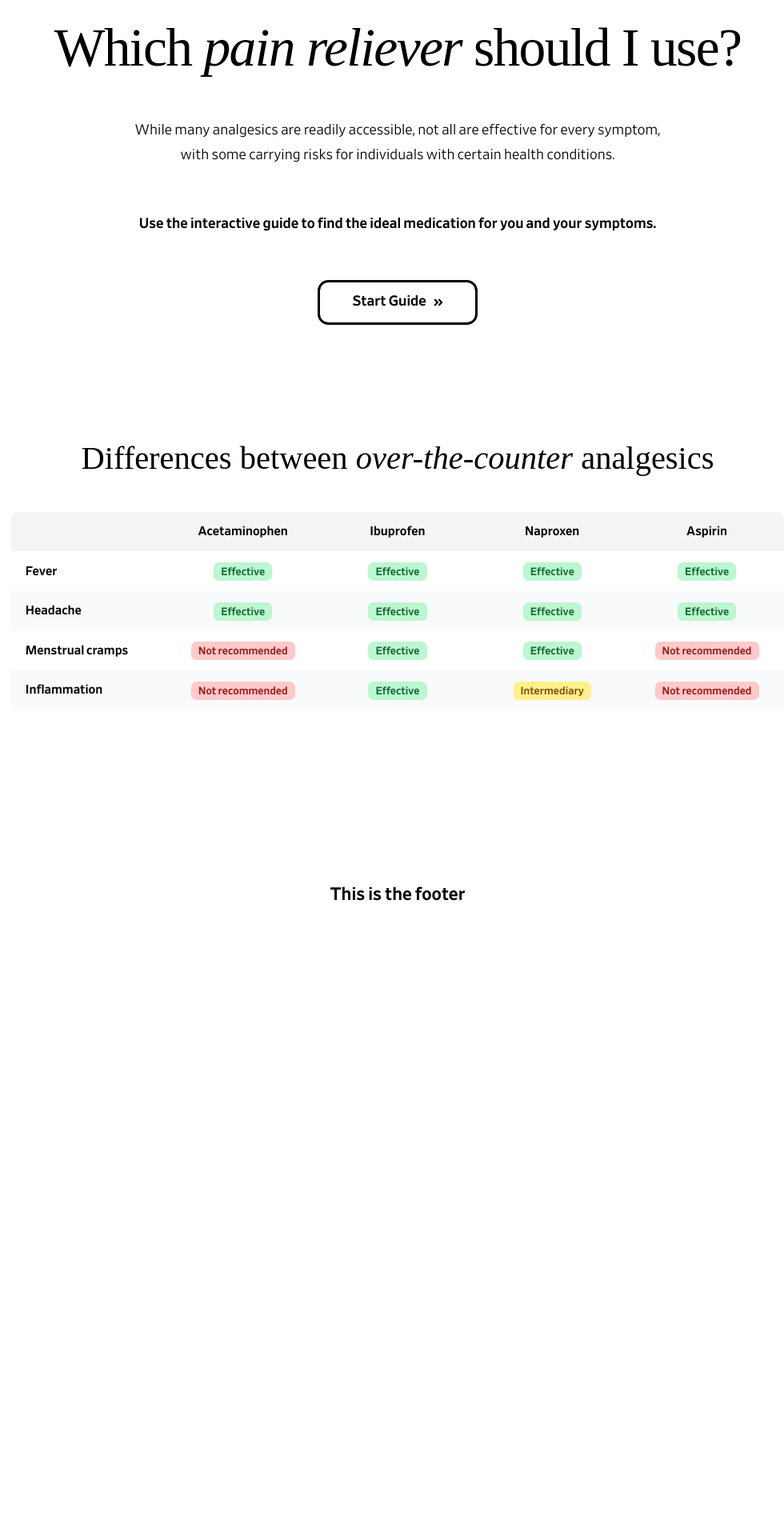
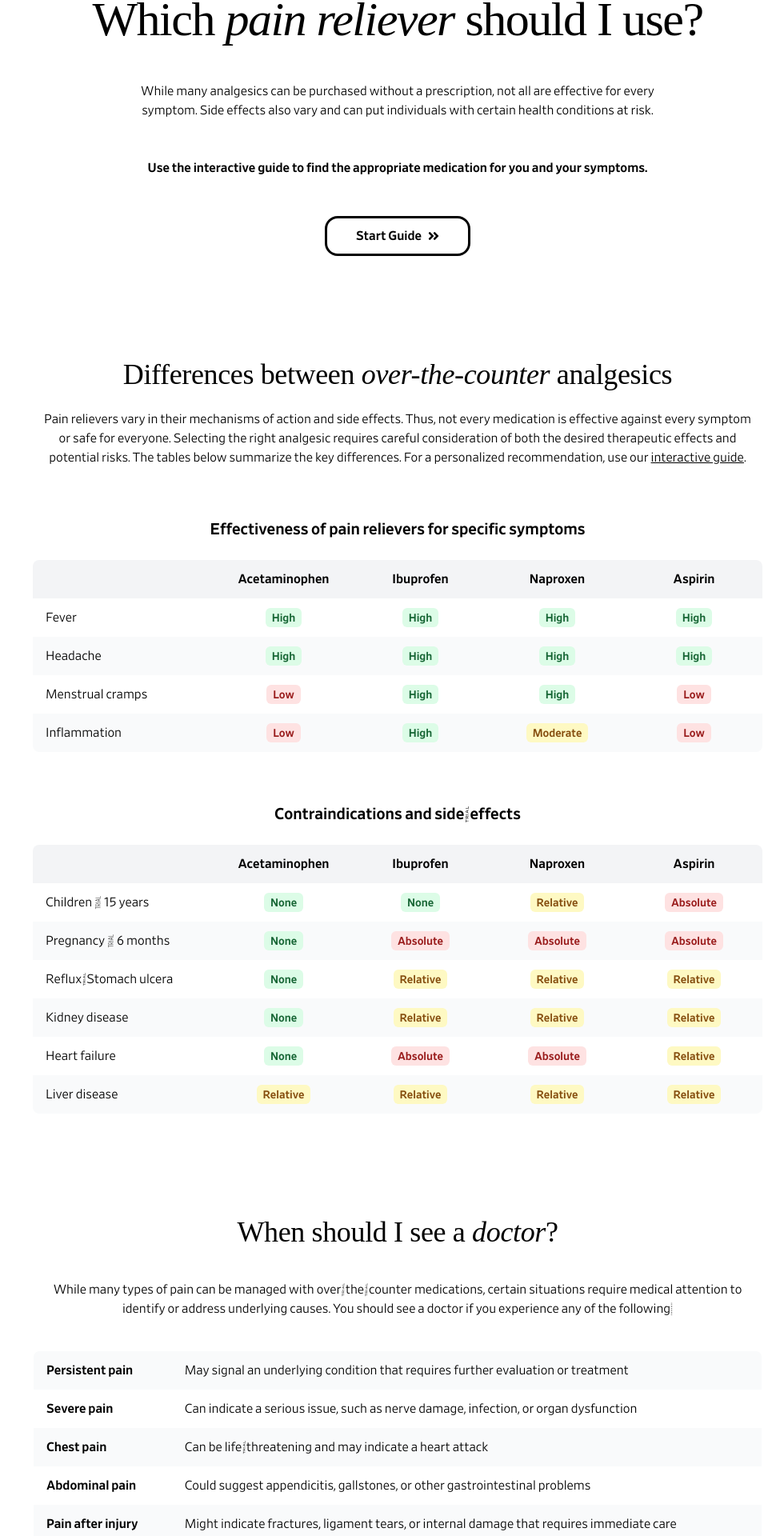
Before and after one commit to philipp-lampert/medicationguide, a SvelteKit app: page / in a window 1280 px wide. Shown: the part 262-2182 px from the top of the page at 80% size, without its empty margins (143-1123 px from the left). Before the commit the page ends 1433 px from the top, so only its background shows below. Built offline with nearby package versions, Linux system fonts and the light colour scheme.

Commit message:
Add Interactive Guide Skeleton, Tables to Home

```diff
--- a/src/app.css
+++ b/src/app.css
@@ -5,7 +5,11 @@
 @layer base {
 	html {
 		font-family: 'Retina', 'Tahoma', 'Arial', sans-serif;
-		@apply text-center text-lg font-light;
+		@apply text-center font-light;
+	}
+
+	body {
+		@apply min-h-full;
 	}
 
 	h1 {
@@ -15,22 +19,15 @@
 	h2 {
 		@apply text-4xl;
 		font-family: 'Times New Roman', serif;
+		letter-spacing: -0.01em;
 	}
 
 	h3 {
 		@apply text-xl font-medium;
 	}
 
-	button {
-		@apply border-black flex flex-row items-center;
-	}
-
-	table {
-		@apply table-fixed caption-bottom text-sm;
-	}
-
-	caption {
-		@apply mt-3 text-sm italic;
+	.button {
+		@apply border-black flex flex-row items-center rounded-2xl;
 	}
 }
 
--- a/src/lib/Footer.svelte
+++ b/src/lib/Footer.svelte
@@ -1,5 +1,19 @@
-<footer class="mt-32">
-	<div class="container mt-6 py-8">
-		<h3>This is the footer</h3>
+<footer class="z-50 bg-white">
+	<div class="container">
+		<div class="flex h-40 flex-row place-content-between border-t-2 border-black">
+			<div class="ml-5 flex h-full flex-row gap-x-5 py-10">
+				<img src="/caduceus.jpg" alt="Caduceus" class="h-full object-contain" />
+				<div class="grid min-h-full grid-rows-3 items-stretch">
+					<div class="w-[3px] bg-black"></div>
+					<div class="w-[3px] bg-german-red"></div>
+					<div class="w-[3px] bg-german-gold"></div>
+				</div>
+				<div>
+					<span class="duration-50 left-0 block text-left font-normal leading-5">
+						Medication<br />Guide
+					</span>
+				</div>
+			</div>
+		</div>
 	</div>
 </footer>
--- /dev/null
+++ b/src/lib/tables/Contraindications.svelte
@@ -0,0 +1,102 @@
+<script>
+	/** @type {{ [key: number]: string }} */
+	const statusNames = {
+		2: 'None',
+		1: 'Relative',
+		0: 'Absolute'
+	};
+
+	const contraindications = [
+		{
+			condition: 'Children < 15 years',
+			drugs: [
+				{ drug: 'acetaminophen', status: 2 },
+				{ drug: 'ibuprofen', status: 2 },
+				{ drug: 'naproxen', status: 1 },
+				{ drug: 'aspirin', status: 0 }
+			]
+		},
+		{
+			condition: 'Pregnancy > 6 months',
+			drugs: [
+				{ drug: 'acetaminophen', status: 2 },
+				{ drug: 'ibuprofen', status: 0 },
+				{ drug: 'naproxen', status: 0 },
+				{ drug: 'aspirin', status: 0 }
+			]
+		},
+		{
+			condition: 'Reflux/Stomach ulcera',
+			drugs: [
+				{ drug: 'acetaminophen', status: 2 },
+				{ drug: 'ibuprofen', status: 1 },
+				{ drug: 'naproxen', status: 1 },
+				{ drug: 'aspirin', status: 1 }
+			]
+		},
+		{
+			condition: 'Kidney disease',
+			drugs: [
+				{ drug: 'acetaminophen', status: 2 },
+				{ drug: 'ibuprofen', status: 1 },
+				{ drug: 'naproxen', status: 1 },
+				{ drug: 'aspirin', status: 1 }
+			]
+		},
+		{
+			condition: 'Heart failure',
+			drugs: [
+				{ drug: 'acetaminophen', status: 2 },
+				{ drug: 'ibuprofen', status: 0 },
+				{ drug: 'naproxen', status: 0 },
+				{ drug: 'aspirin', status: 1 }
+			]
+		},
+		{
+			condition: 'Liver disease',
+			drugs: [
+				{ drug: 'acetaminophen', status: 1 },
+				{ drug: 'ibuprofen', status: 1 },
+				{ drug: 'naproxen', status: 1 },
+				{ drug: 'aspirin', status: 1 }
+			]
+		}
+	];
+
+	/** @type {{ [key: number]: string }} */
+	const statusColors = {
+		2: 'bg-green-100 text-green-800',
+		1: 'bg-yellow-100 text-yellow-800',
+		0: 'bg-red-100 text-red-800'
+	};
+</script>
+
+<table class="w-3/4 table-fixed border-collapse overflow-hidden rounded-lg bg-white">
+	<thead>
+		<tr class="bg-gray-100">
+			<th class="w-1/4"></th>
+			<th class="px-4 py-3 font-medium">Acetaminophen</th>
+			<th class="px-4 py-3 font-medium">Ibuprofen</th>
+			<th class="px-4 py-3 font-medium">Naproxen</th>
+			<th class="px-4 py-3 font-medium">Aspirin</th>
+		</tr>
+	</thead>
+	<tbody>
+		{#each contraindications as row, i}
+			<tr class="{i % 2 === 0 ? 'bg-white' : 'bg-gray-50'} transition-colors hover:bg-gray-100">
+				<td class="px-4 py-3 text-left">{row.condition}</td>
+				{#each row.drugs as drugStatus}
+					<td class="px-4 py-3">
+						<span
+							class="rounded-md px-2 pb-1 pt-1.5 text-sm font-medium {statusColors[
+								drugStatus.status
+							]}"
+						>
+							{statusNames[drugStatus.status]}
+						</span>
+					</td>
+				{/each}
+			</tr>
+		{/each}
+	</tbody>
+</table>
--- a/src/lib/IndicationsTable.svelte
+++ b/src/lib/tables/Indications.svelte
@@ -1,9 +1,9 @@
 <script>
 	/** @type {{ [key: number]: string }} */
 	const statusNames = {
-		2: 'Effective',
-		1: 'Intermediary',
-		0: 'Not recommended'
+		2: 'High',
+		1: 'Moderate',
+		0: 'Low'
 	};
 
 	const indications = [
@@ -47,19 +47,16 @@
 
 	/** @type {{ [key: number]: string }} */
 	const statusColors = {
-		2: 'bg-green-200 text-green-800',
-		1: 'bg-yellow-200 text-yellow-800',
-		0: 'bg-red-200 text-red-800'
+		2: 'bg-green-100 text-green-800',
+		1: 'bg-yellow-100 text-yellow-800',
+		0: 'bg-red-100 text-red-800'
 	};
 </script>
 
-<table class="w-4/5 border-collapse overflow-hidden rounded-lg bg-white">
-	<caption class="invisible"
-		>Effectiveness of over-the-counter pain relievers for various symptoms</caption
-	>
+<table class="w-3/4 table-fixed border-collapse overflow-hidden rounded-lg bg-white">
 	<thead>
 		<tr class="bg-gray-100">
-			<th></th>
+			<th class="w-1/4"></th>
 			<th class="px-4 py-3 font-medium">Acetaminophen</th>
 			<th class="px-4 py-3 font-medium">Ibuprofen</th>
 			<th class="px-4 py-3 font-medium">Naproxen</th>
@@ -69,11 +66,13 @@
 	<tbody>
 		{#each indications as row, i}
 			<tr class="{i % 2 === 0 ? 'bg-white' : 'bg-gray-50'} transition-colors hover:bg-gray-100">
-				<td class="px-4 py-3 text-left font-medium">{row.condition}</td>
+				<td class="px-4 py-3 text-left">{row.condition}</td>
 				{#each row.drugs as drugStatus}
 					<td class="px-4 py-3">
 						<span
-							class="rounded-md px-2 py-1 text-xs font-medium {statusColors[drugStatus.status]}"
+							class="rounded-md px-2 pb-1 pt-1.5 text-sm font-medium {statusColors[
+								drugStatus.status
+							]}"
 						>
 							{statusNames[drugStatus.status]}
 						</span>
--- /dev/null
+++ b/src/lib/tables/SeeDoctor.svelte
@@ -0,0 +1,42 @@
+<script>
+	const reasons = [
+		{
+			symptom: 'Persistent pain',
+			reason: 'May signal an underlying condition that requires further evaluation or treatment'
+		},
+		{
+			symptom: 'Severe pain',
+			reason: 'Can indicate a serious issue, such as nerve damage, infection, or organ dysfunction'
+		},
+		{
+			symptom: 'Chest pain',
+			reason: 'Can be life-threatening and may indicate a heart attack'
+		},
+		{
+			symptom: 'Abdominal pain',
+			reason: 'Could suggest appendicitis, gallstones, or other gastrointestinal problems'
+		},
+		{
+			symptom: 'Pain after injury',
+			reason:
+				'Might indicate fractures, ligament tears, or internal damage that requires immediate care'
+		}
+	];
+</script>
+
+<table
+	class="w-3/4 border-collapse overflow-hidden rounded-lg border border-black bg-white text-left"
+>
+	<tbody>
+		{#each reasons as row, i}
+			<tr class="{i % 2 === 0 ? 'bg-gray-50' : 'bg-white'} transition-colors hover:bg-gray-100">
+				<td class="px-4 py-3 font-medium">{row.symptom}</td>
+				<td class="px-4 py-3">
+					<span class="rounded-md px-2 py-1">
+						{row.reason}
+					</span>
+				</td>
+			</tr>
+		{/each}
+	</tbody>
+</table>
--- a/src/routes/+layout.svelte
+++ b/src/routes/+layout.svelte
@@ -2,12 +2,16 @@
 	import '../app.css';
 	import Header from '$lib/Header.svelte';
 	import Footer from '$lib/Footer.svelte';
+	import { page } from '$app/stores';
 
+	let isQuestionPage = $derived($page.url.pathname.startsWith('/interactive'));
 	let { children } = $props();
 </script>
 
-<Header />
-
-<main>{@render children()}</main>
-
-<Footer />
+<div class="flex min-h-screen flex-col">
+	<Header />
+	<main class="relative flex-grow {isQuestionPage ? 'flex items-center justify-center' : ''}">
+		{@render children()}
+	</main>
+	<Footer />
+</div>
--- a/src/routes/+page.svelte
+++ b/src/routes/+page.svelte
@@ -1,5 +1,7 @@
 <script>
-	import IndicationsTable from '$lib/IndicationsTable.svelte';
+	import Indications from '$lib/tables/Indications.svelte';
+	import Contraindications from '$lib/tables/Contraindications.svelte';
+	import SeeDoctor from '$lib/tables/SeeDoctor.svelte';
 	import '../app.css';
 </script>
 
@@ -8,25 +10,59 @@
 </svelte:head>
 
 <section class="my-32">
-	<div class="container flex flex-col space-y-12">
+	<div class="container flex flex-col items-center space-y-12">
 		<h1>Which <span class="italic">pain reliever</span> should I use?</h1>
-		<p>
-			While many analgesics are readily accessible, not all are effective for every symptom, <br /> with
-			some carrying risks for individuals with certain health conditions.
+		<p class="max-w-2xl">
+			While many analgesics can be purchased without a prescription, not all are effective for every
+			symptom. Side effects also vary and can put individuals with certain health conditions at
+			risk.
 		</p>
-		<p class="font-medium">
-			Use the interactive guide to find the ideal medication for you and your symptoms.
+		<p class="max-w-2xl font-medium">
+			Use the interactive guide to find the appropriate medication for you and your symptoms.
 		</p>
-		<button class="mx-auto gap-2 rounded-xl border-3 px-9 py-2 font-medium"
-			>Start Guide <img src="/angle-double-right.svg" alt="Start Guide" class="h-3" />
-		</button>
+		<a
+			href="/interactive"
+			class="button group flex items-center gap-2 border-3 bg-white px-9 py-2.5 font-medium transition-all duration-500 hover:gap-3"
+		>
+			Start Guide
+			<img
+				class="h-4 transition-all duration-500"
+				src="/angle-double-right.svg"
+				alt="Start Guide"
+			/>
+		</a>
 	</div>
 </section>
-<section>
-	<div class="container flex flex-col items-center space-y-10">
-		<div>
+<section class="my-32">
+	<div class="container flex flex-col items-center space-y-16">
+		<div class="flex flex-col space-y-6">
 			<h2>Differences between <span class="italic">over-the-counter </span> analgesics</h2>
+			<p class="max-w-4xl">
+				Pain relievers vary in their mechanisms of action and side effects. Thus, not every
+				medication is effective against every symptom or safe for everyone. Selecting the right
+				analgesic requires careful consideration of both the desired therapeutic effects and
+				potential risks. The tables below summarize the key differences. For a personalized
+				recommendation, use our <a class="underline" href="/interactive">interactive guide</a>.
+			</p>
 		</div>
-		<IndicationsTable />
+		<div class="flex flex-col items-center space-y-6">
+			<h3>Effectiveness of pain relievers for specific symptoms</h3>
+			<Indications />
+		</div>
+		<div class="flex flex-col items-center space-y-6">
+			<h3>Contraindications and side-effects</h3>
+			<Contraindications />
+		</div>
 	</div>
 </section>
+<section class="my-32">
+	<div class="container flex flex-col items-center space-y-10">
+		<h2>When should I see a <span class="italic">doctor</span>?</h2>
+		<p class="max-w-4xl">
+			While many types of pain can be managed with over-the-counter medications, certain situations
+			require medical attention to identify or address underlying causes. You should see a doctor if
+			you experience any of the following:
+		</p>
+		<SeeDoctor />
+	</div>
+</section>
--- /dev/null
+++ b/src/routes/interactive/+page.svelte
@@ -0,0 +1,103 @@
+<script>
+	import { fly } from 'svelte/transition';
+
+	let currentIndex = $state(0);
+	let direction = $state(1); // 1 for forward, -1 for backward
+
+	const questions = [
+		{
+			text: 'Do you have a fever?',
+			type: 'boolean',
+			answers: ['Yes', 'No']
+		},
+		{
+			text: 'Choose your pain intensity',
+			type: 'multiple-choice',
+			answers: ['Mild', 'Moderate', 'Severe']
+		},
+		{
+			text: 'Do you have any allergies?',
+			type: 'boolean',
+			answers: ['Yes', 'No']
+		}
+	];
+
+	function handleAnswerSelection() {
+		if (currentIndex < questions.length - 1) {
+			direction = 1;
+			currentIndex++;
+		}
+	}
+
+	function skipQuestion() {
+		if (currentIndex < questions.length - 1) {
+			direction = 1;
+			currentIndex++;
+		}
+	}
+
+	function goBack() {
+		if (currentIndex > 0) {
+			direction = -1;
+			currentIndex--;
+		}
+	}
+</script>
+
+<div class="container flex h-full flex-col items-center justify-center">
+	{#each questions as question, index (index)}
+		{#if index === currentIndex}
+			<div
+				class="absolute flex w-full flex-col items-center justify-center text-center"
+				in:fly={{ y: 500 * direction, duration: 1000 }}
+				out:fly={{ y: -500 * direction, duration: 1000 }}
+			>
+				<p class="mb-6 text-2xl font-medium">{question.text}</p>
+
+				{#if question.type === 'boolean'}
+					<div class="flex gap-4">
+						{#each question.answers as answer}
+							<button
+								onclick={handleAnswerSelection}
+								class="button flex min-h-24 min-w-24 justify-center border border-3 bg-white px-2 py-2 font-medium transition duration-200 hover:bg-blue-600"
+							>
+								{answer}
+							</button>
+						{/each}
+					</div>
+				{/if}
+
+				{#if question.type === 'multiple-choice'}
+					<div class="flex gap-4">
+						{#each question.answers as answer}
+							<button
+								onclick={handleAnswerSelection}
+								class="button bg-green-500 px-6 py-3 font-medium text-white transition duration-200 hover:bg-green-600"
+							>
+								{answer}
+							</button>
+						{/each}
+					</div>
+				{/if}
+
+				<!-- Navigation Buttons -->
+				<div class="mt-6 flex gap-4">
+					{#if currentIndex > 0}
+						<button
+							onclick={goBack}
+							class="button bg-gray-500 px-6 py-3 font-medium text-white transition duration-200 hover:bg-gray-600"
+						>
+							Back
+						</button>
+					{/if}
+					<button
+						onclick={skipQuestion}
+						class="button bg-red-500 px-6 py-3 font-medium text-white transition duration-200 hover:bg-red-600"
+					>
+						Skip
+					</button>
+				</div>
+			</div>
+		{/if}
+	{/each}
+</div>
--- a/tailwind.config.ts
+++ b/tailwind.config.ts
@@ -16,7 +16,8 @@ export default {
 			},
 			borderWidth: {
 				'3': '3px'
-			}
+			},
+			display: ['group-hover']
 		}
 	},
 
```
Also changed, not shown: src/lib/Header.svelte (+11 -8 lines).
